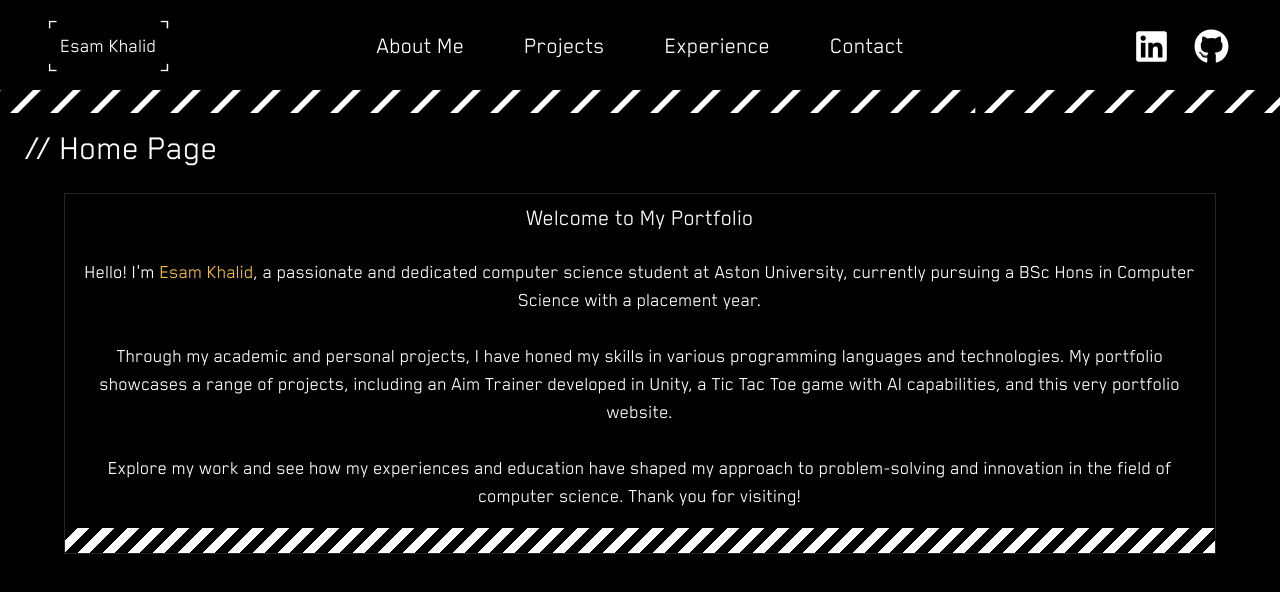
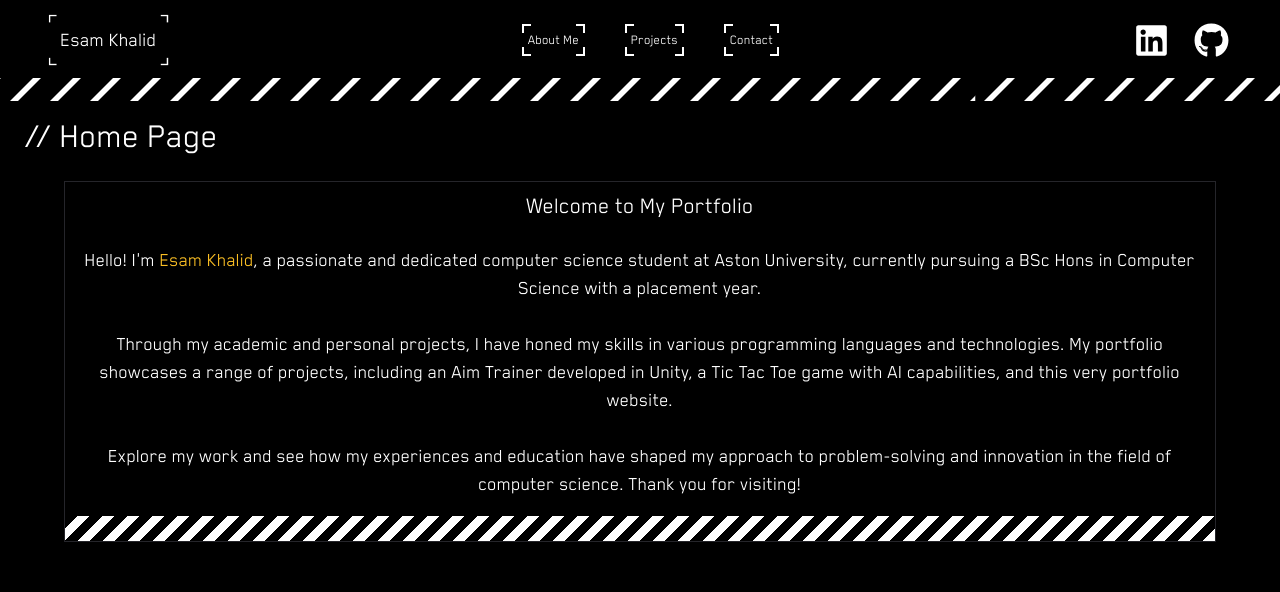
Before and after one commit to EsamKhalid/portfolio-website-v2, a Next.js app: page / in a window 1280 px wide. Shown: the top 592 px of the page. Built offline with nearby package versions, Linux system fonts and the light colour scheme.

Commit message:
made page link into its own react component

```diff
--- a/app/globals.css
+++ b/app/globals.css
@@ -82,12 +82,22 @@
 }
 
 @layer components{
+/*
+  .navbar ul li {
+    transition-duration: 200ms;
+    @apply text-sm mr-[25px] sm:mr-[20px] cursor-pointer hover:bg-jms-blue hover:border-corners-sm
+    md:p-5 sm:text-xl md:text-2xl p-1
+  } */
 
   .navbar ul li {
-    transition-duration: 200ms;
-    @apply inline-block text-sm mr-[25px] sm:mr-[20px] cursor-pointer hover:bg-jms-blue hover:border-corners-sm
-    md:p-5 sm:text-xl md:text-2xl p-1
+    @apply text-sm  cursor-pointer hover:bg-jms-blue
   }
+
+  .navbar ul .mainLink{
+    @apply mx-5
+  }
+
+
 
   .NavLogoContainer a{
     @apply hover:bg-jms-blue m-[5px] flex items-center justify-center hover:border-corners-sm
--- a/components/NavBar/NavBar.tsx
+++ b/components/NavBar/NavBar.tsx
@@ -6,6 +6,7 @@
 import TestImg from "./testImg.png";
 
 import CornerBorder from "../Borders/CornerBorder";
+import PageLink from "./PageLink";
 
 import { FaFontAwesomeLogoFull, FaInstagram } from "react-icons/fa";
 import { FaLinkedin } from "react-icons/fa";
@@ -15,6 +16,7 @@
 import useMeasure from "react-use-measure";
 import { animate, motion, useMotionValue } from "framer-motion";
 import { useEffect, useState } from "react";
+import Page from "@/app/ProjectsPage/page";
 
 /*
 function NavBar() {
@@ -50,10 +52,12 @@
     return controls.stop;
   }, [xTranslation, width]);
 
+  const [isHovered, setHovered] = useState(false);
+
   return (
     <>
       <div className="overflow-hidden">
-        <nav className="navbar flex justify-between bg-black text-white items-center px-[3vw] pt-[10px]  w-screen scale">
+        <nav className="navbar flex justify-between bg-black text-white items-center px-[3vw] pt-[10px] w-screen">
           <Link
             href="../"
             className="hover:bg-jms-blue rounded scale-[.85] p-[10px] m-[-10px]"
@@ -68,22 +72,10 @@
             </CornerBorder>
           </Link>
 
-          <ul className="text-center list-none">
-            <Link href="/AboutPage">
-              <li>About Me</li>
-            </Link>
-
-            <Link href="/ProjectsPage">
-              <li>Projects</li>
-            </Link>
-
-            <Link href="/ExperiencePage">
-              <li>Experience</li>
-            </Link>
-
-            <Link href="/ContactPage">
-              <li>Contact</li>
-            </Link>
+          <ul className="text-center list-none inline-flex">
+            <PageLink text="About Me" link="/AboutPage" />
+            <PageLink text="Projects" link="/ProjectsPage" />
+            <PageLink text="Contact" link="/ContactPage" />
           </ul>
           <div className="NavLogoContainer flex justify-between">
             <Link
--- /dev/null
+++ b/components/NavBar/PageLink.tsx
@@ -0,0 +1,38 @@
+import { motion } from "framer-motion";
+import React, { useState } from "react";
+import Link from "next/link";
+import CornerBorder from "../Borders/CornerBorder";
+
+interface props {
+  text: string;
+  link: string;
+}
+
+export default function PageLink({ text, link }: props) {
+  const [isHovered, setHovered] = useState(false);
+  return (
+    <>
+      <motion.div
+        className="mx-5 size-fit"
+        onMouseEnter={() => setHovered(true)}
+        onMouseLeave={() => setHovered(false)}
+        animate={{
+          y: isHovered ? -10 : 0,
+          scale: isHovered ? 1.1 : 1,
+          transition: { duration: 0.2 },
+        }}
+      >
+        <CornerBorder
+          className="size-fit"
+          cornerSize="9px"
+          borderThickness="2px"
+          borderGap="3px"
+        >
+          <Link href={link}>
+            <li>{text}</li>
+          </Link>
+        </CornerBorder>
+      </motion.div>
+    </>
+  );
+}
```
